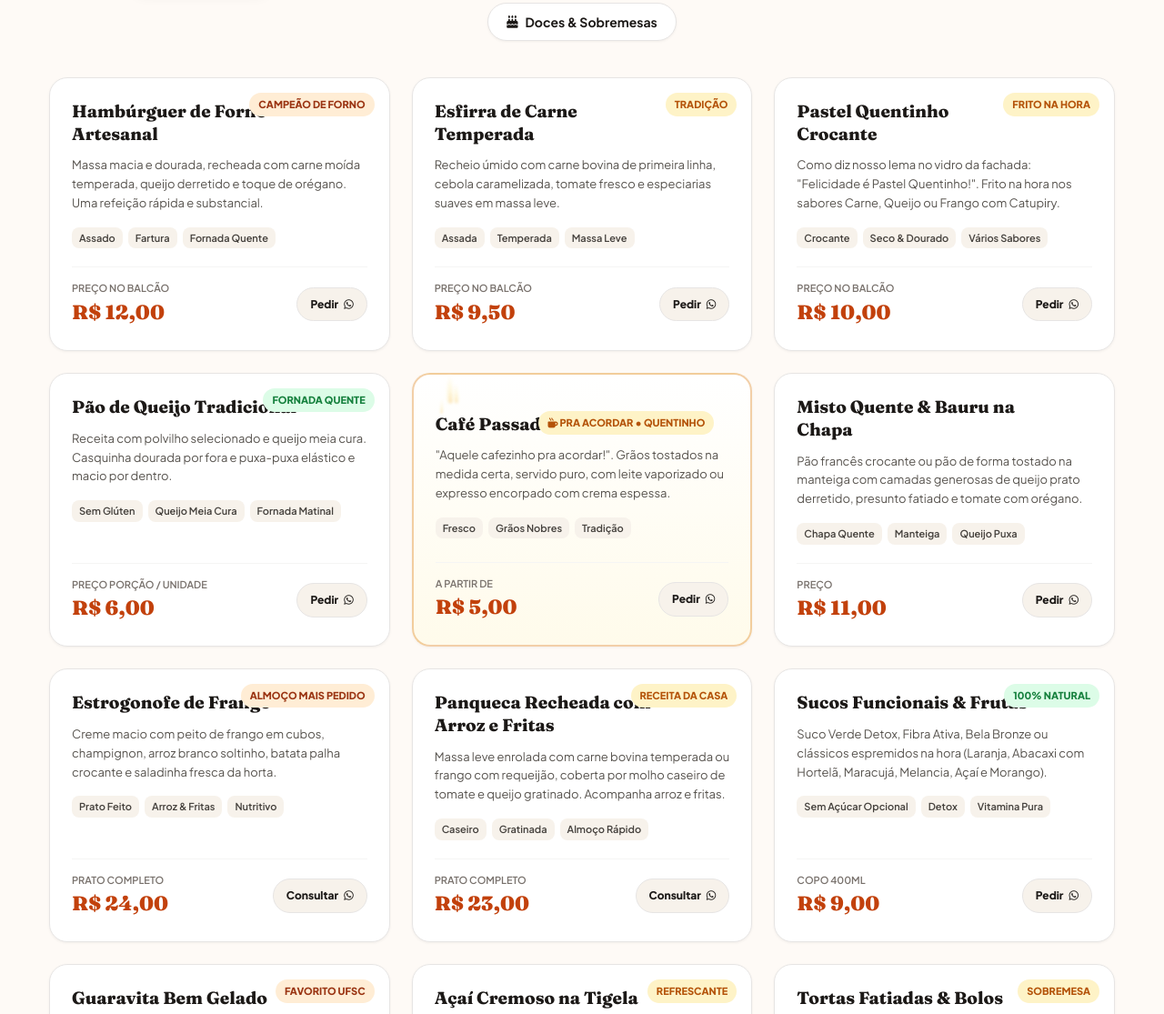
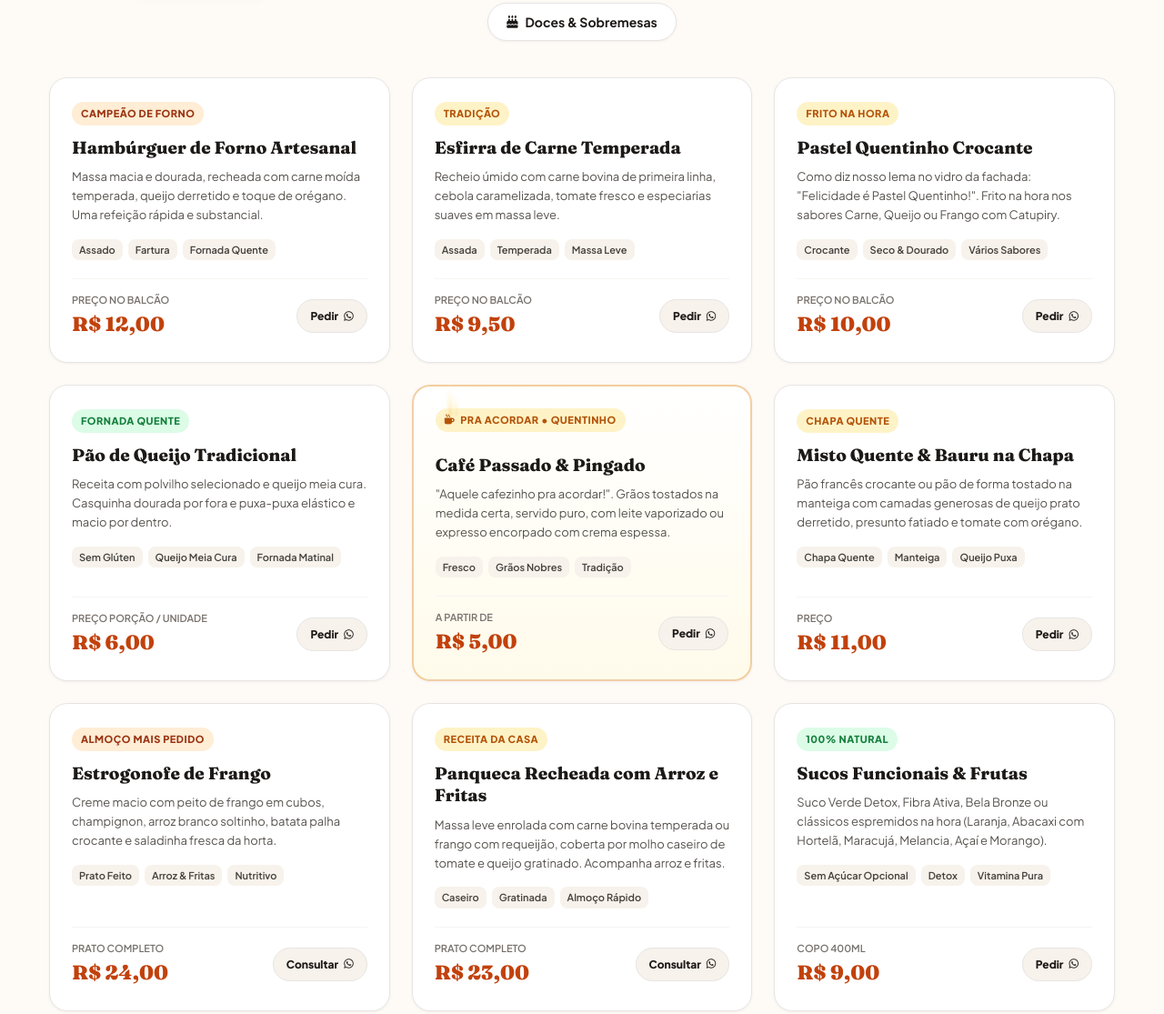
Before and after one commit to tavmata/assimassado-floripa, a plain HTML site: page index.html in a window 1280 px wide. Shown: the part 1562-2677 px from the top of the page at 91% size. Drawn offline with Linux system fonts and the light colour scheme.

Commit message:
fix: move card badges into normal document flow to eliminate title overlap

```diff
--- a/index.html
+++ b/index.html
@@ -337,8 +337,8 @@
 
         <!-- Item 1: Hambúrguer de Forno Artesanal -->
         <div class="menu-item-card" data-category="assados" id="salgados">
-          <span class="item-badge badge-terracotta">CAMPEÃO DE FORNO</span>
           <div>
+            <span class="item-badge badge-terracotta">CAMPEÃO DE FORNO</span>
             <div class="item-header">
               <h3 class="item-name">Hambúrguer de Forno Artesanal</h3>
             </div>
@@ -364,8 +364,8 @@
 
         <!-- Item 2: Esfirra de Carne / Frango Recheada -->
         <div class="menu-item-card" data-category="assados">
-          <span class="item-badge badge-amber">TRADIÇÃO</span>
           <div>
+            <span class="item-badge badge-amber">TRADIÇÃO</span>
             <div class="item-header">
               <h3 class="item-name">Esfirra de Carne Temperada</h3>
             </div>
@@ -391,8 +391,8 @@
 
         <!-- Item 3: Pastel de Feira Quentinho (Frito na Hora) -->
         <div class="menu-item-card" data-category="assados">
-          <span class="item-badge badge-amber">FRITO NA HORA</span>
           <div>
+            <span class="item-badge badge-amber">FRITO NA HORA</span>
             <div class="item-header">
               <h3 class="item-name">Pastel Quentinho Crocante</h3>
             </div>
@@ -418,8 +418,8 @@
 
         <!-- Item 4: Pão de Queijo Mineiro Quente -->
         <div class="menu-item-card" data-category="assados">
-          <span class="item-badge badge-green">FORNADA QUENTE</span>
           <div>
+            <span class="item-badge badge-green">FORNADA QUENTE</span>
             <div class="item-header">
               <h3 class="item-name">Pão de Queijo Tradicional</h3>
             </div>
@@ -480,6 +480,7 @@
         <!-- Item 6: Misto Quente & Bauru Especial na Chapa -->
         <div class="menu-item-card" data-category="cafe">
           <div>
+            <span class="item-badge badge-amber">CHAPA QUENTE</span>
             <div class="item-header">
               <h3 class="item-name">Misto Quente & Bauru na Chapa</h3>
             </div>
@@ -505,8 +506,8 @@
 
         <!-- Item 7: Estrogonofe de Frango com Batata Palha -->
         <div class="menu-item-card" data-category="almoco" id="almoco">
-          <span class="item-badge badge-terracotta">ALMOÇO MAIS PEDIDO</span>
           <div>
+            <span class="item-badge badge-terracotta">ALMOÇO MAIS PEDIDO</span>
             <div class="item-header">
               <h3 class="item-name">Estrogonofe de Frango</h3>
             </div>
@@ -532,8 +533,8 @@
 
         <!-- Item 8: Panquecas Artesanais da Casa -->
         <div class="menu-item-card" data-category="almoco">
-          <span class="item-badge badge-amber">RECEITA DA CASA</span>
           <div>
+            <span class="item-badge badge-amber">RECEITA DA CASA</span>
             <div class="item-header">
               <h3 class="item-name">Panqueca Recheada com Arroz e Fritas</h3>
             </div>
@@ -559,8 +560,8 @@
 
         <!-- Item 9: Sucos Funcionais & Naturais -->
         <div class="menu-item-card" data-category="sucos">
-          <span class="item-badge badge-green">100% NATURAL</span>
           <div>
+            <span class="item-badge badge-green">100% NATURAL</span>
             <div class="item-header">
               <h3 class="item-name">Sucos Funcionais & Frutas</h3>
             </div>
@@ -586,8 +587,8 @@
 
         <!-- Item 10: O Clássico Guaravita Carioca Gelado -->
         <div class="menu-item-card" data-category="sucos">
-          <span class="item-badge badge-terracotta">FAVORITO UFSC</span>
           <div>
+            <span class="item-badge badge-terracotta">FAVORITO UFSC</span>
             <div class="item-header">
               <h3 class="item-name">Guaravita Bem Gelado</h3>
             </div>
@@ -613,8 +614,8 @@
 
         <!-- Item 11: Açaí na Tigela com Toppings -->
         <div class="menu-item-card" data-category="sucos">
-          <span class="item-badge badge-amber">REFRESCANTE</span>
           <div>
+            <span class="item-badge badge-amber">REFRESCANTE</span>
             <div class="item-header">
               <h3 class="item-name">Açaí Cremoso na Tigela</h3>
             </div>
@@ -640,8 +641,8 @@
 
         <!-- Item 12: Tortas Fatiadas & Bolos Caseiros -->
         <div class="menu-item-card" data-category="doces">
-          <span class="item-badge badge-amber">SOBREMESA</span>
           <div>
+            <span class="item-badge badge-amber">SOBREMESA</span>
             <div class="item-header">
               <h3 class="item-name">Tortas Fatiadas & Bolos Caseiros</h3>
             </div>
--- a/styles.css
+++ b/styles.css
@@ -643,13 +643,16 @@ button {
 }
 
 .item-badge {
-  position: absolute;
-  top: 16px;
-  right: 16px;
+  display: inline-flex;
+  align-items: center;
+  gap: 6px;
+  width: fit-content;
   font-size: 11px;
   font-weight: 800;
+  letter-spacing: 0.5px;
   padding: 4px 10px;
   border-radius: var(--radius-full);
+  margin-bottom: 12px;
 }
 
 .badge-amber {
@@ -668,8 +671,8 @@ button {
 }
 
 .item-header {
-  margin-bottom: 12px;
-  padding-right: 70px;
+  margin-bottom: 10px;
+  padding-right: 0;
 }
 
 .item-name {
```
